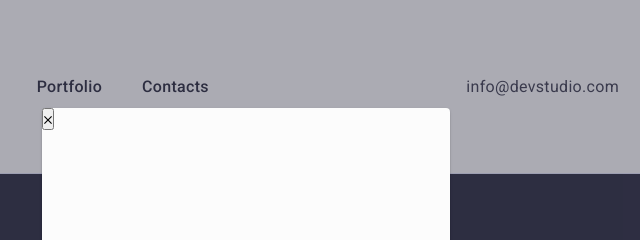
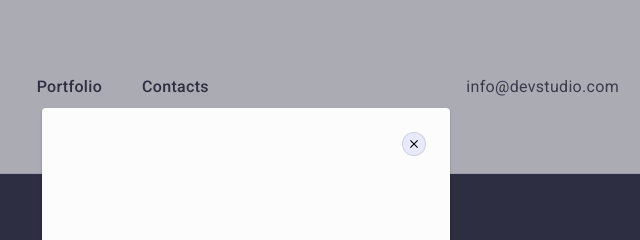
Before and after one commit to kristine19lopez/goit-markup-hw-05, a plain HTML site: page index.html in a window 1280 px wide. Both pictures are taken after a click on the button "Order Service". Shown: the top 240 px of the page, 394-1034 px from the left. Drawn offline with nearby package versions, Linux system fonts and the light colour scheme; files whose address does not match are found by name.

Commit message:
Update style.css

```diff
--- a/css/style.css
+++ b/css/style.css
@@ -524,7 +524,7 @@ body {
     border-radius: 4px;
     transition: transform 250ms cubic-bezier(0.4, 0, 0.2, 1);
 }
-.button-modal {
+.modal-button-close {
     position: absolute;
     top: 24px;
     right: 24px;
@@ -538,7 +538,8 @@ body {
     border: 1px solid rgba(0, 0, 0, 0.1);
     padding: 0;
     cursor: pointer;
-    transition: background-color 250ms cubic-bezier(0.4, 0, 0.2, 1), border 250ms cubic-bezier(0.4, 0, 0.2, 1);
+    transition: background-color 250ms cubic-bezier(0.4, 0, 0.2, 1),
+    border 250ms cubic-bezier(0.4, 0, 0.2, 1);
 
 }
 .modal-button-close:hover,
```
